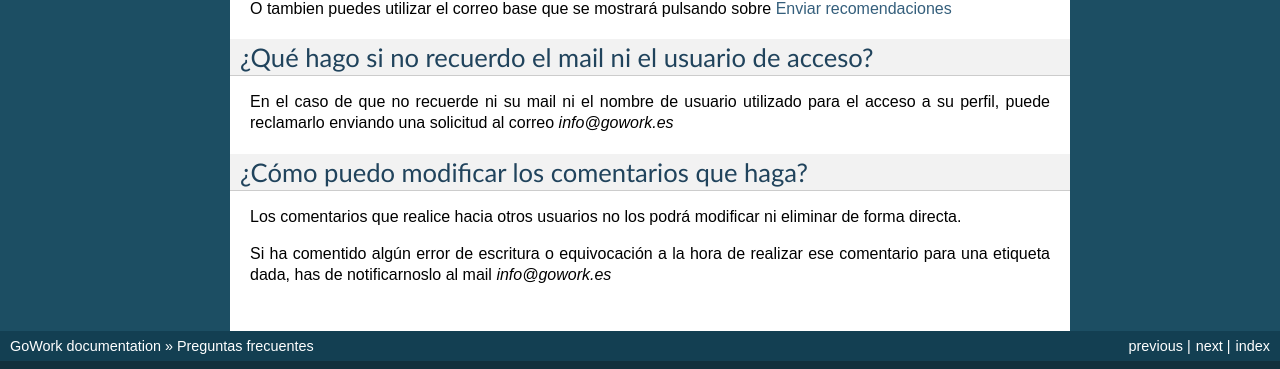
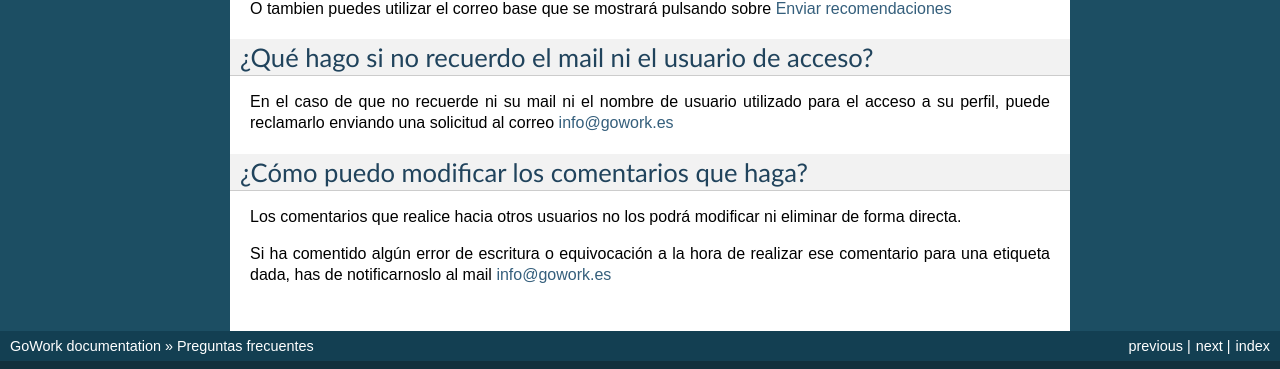
Before and after one commit to help-gowork/help, a Sphinx documentation site: the page built from docs/faqs.rst, in a window 1280 px wide. Shown: the part 526-895 px from the top of the page. Built offline with Sphinx 7.4.7, drawn with Linux system fonts in a browser that asks for light colours.

```diff
--- a/docs/faqs.rst
+++ b/docs/faqs.rst
@@ -33,11 +32,11 @@ O tambien puedes utilizar el correo base que se mostrará pulsando sobre `Enviar
 ¿Qué hago si no recuerdo el mail ni el usuario de acceso?
 ---------------------------------------------------------
 
-En el caso de que no recuerde ni su mail ni el nombre de usuario utilizado para el acceso a su perfil, puede reclamarlo enviando una solicitud al correo `info@gowork.es`
+En el caso de que no recuerde ni su mail ni el nombre de usuario utilizado para el acceso a su perfil, puede reclamarlo enviando una solicitud al correo `info@gowork.es`_
 
 ¿Cómo puedo modificar los comentarios que haga?
 -----------------------------------------------
 
 Los comentarios que realice hacia otros usuarios no los podrá modificar ni eliminar de forma directa.
 
-Si ha comentido algún error de escritura o equivocación a la hora de realizar ese comentario para una etiqueta dada, has de notificarnoslo al mail `info@gowork.es`
+Si ha comentido algún error de escritura o equivocación a la hora de realizar ese comentario para una etiqueta dada, has de notificarnoslo al mail `info@gowork.es`_
```
Also changed, not shown: other parts of docs/faqs.rst (+0 -1 lines).
